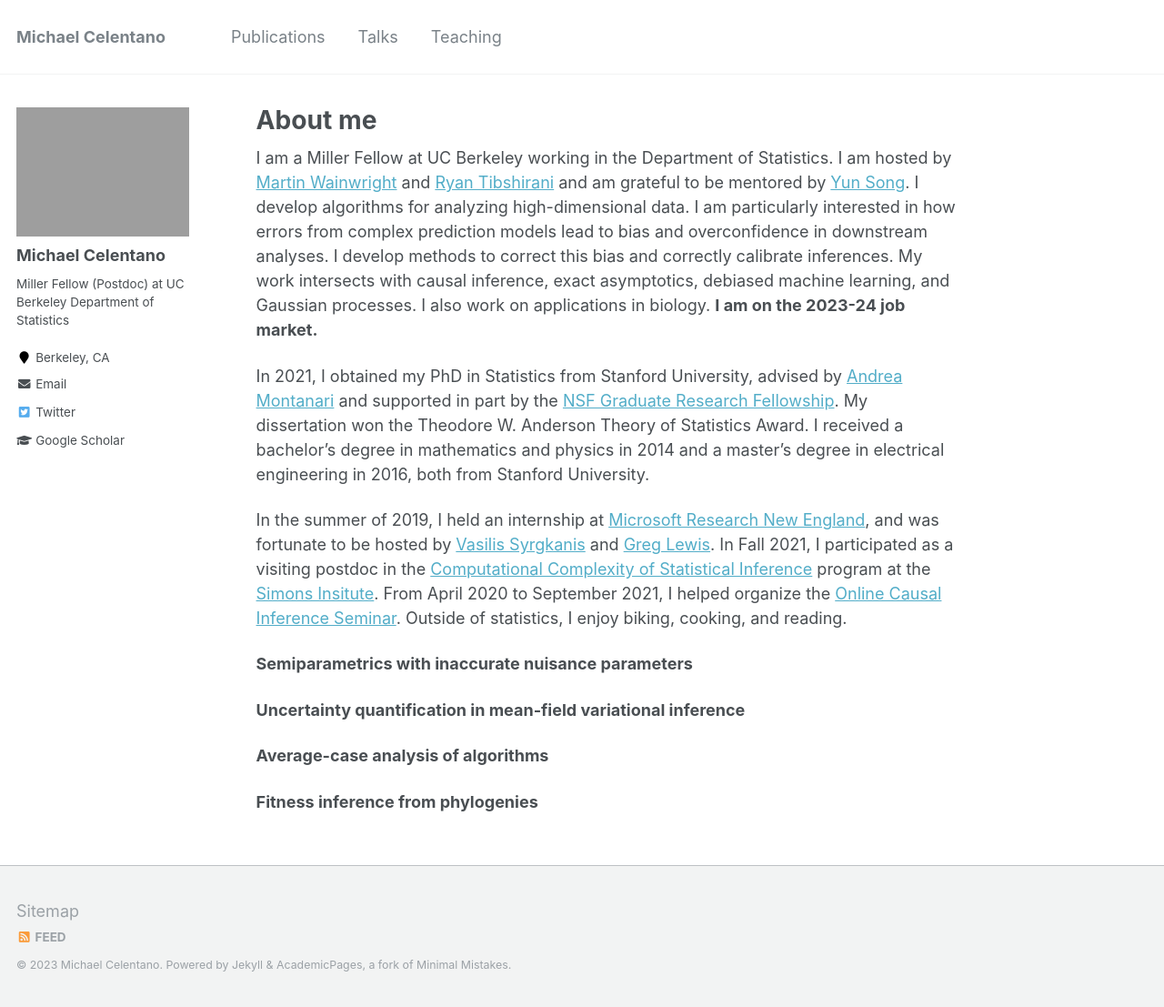
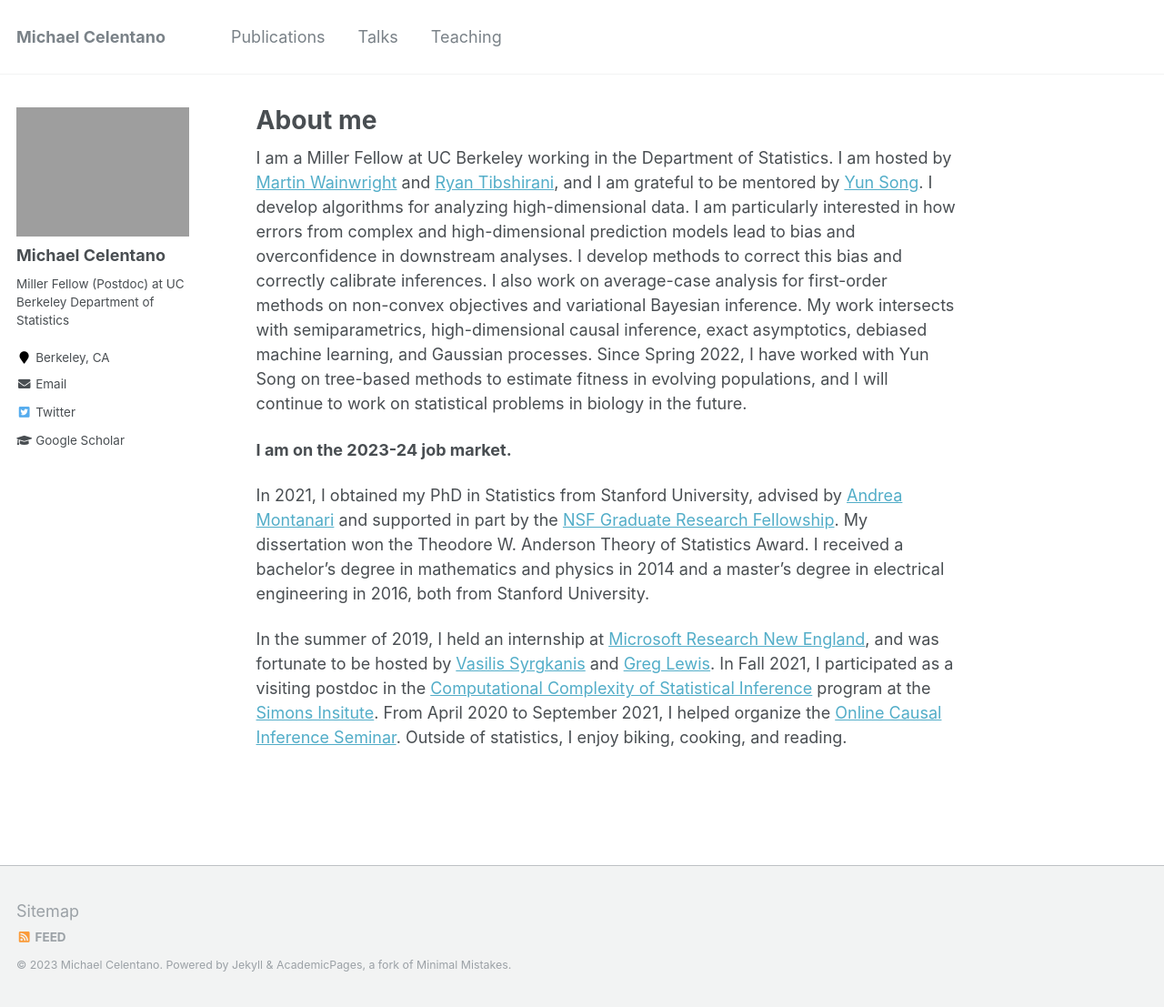
Before and after one commit to mcelentano/mcelentano.github.io, a Jekyll site: the page built from _pages/about.md, in a window 1280 px wide and 1107 px high. Shown: the whole window at 91% size. Built offline with Jekyll 4.4.1, drawn with Linux system fonts in a browser that asks for light colours.

Commit message:
Modified about.md bio

```diff
--- a/_pages/about.md
+++ b/_pages/about.md
@@ -8,17 +8,10 @@ redirect_from:
   - /about.html
 ---
 
-I am a Miller Fellow at UC Berkeley working in the Department of Statistics. I am hosted by [Martin Wainwright](https://computing.mit.edu/martin-wainwright/) and [Ryan Tibshirani](https://www.stat.berkeley.edu/~ryantibs/) and am grateful to be mentored by [Yun Song](http://people.eecs.berkeley.edu/~yss/). I develop algorithms for analyzing high-dimensional data. I am particularly interested in how errors from complex prediction models lead to bias and overconfidence in downstream analyses. I develop methods to correct this bias and correctly calibrate inferences. My work intersects with causal inference, exact asymptotics, debiased machine learning, and Gaussian processes. I also work on applications in biology. **I am on the 2023-24 job market.**
+I am a Miller Fellow at UC Berkeley working in the Department of Statistics. I am hosted by [Martin Wainwright](https://computing.mit.edu/martin-wainwright/) and [Ryan Tibshirani](https://www.stat.berkeley.edu/~ryantibs/), and I am grateful to be mentored by [Yun Song](http://people.eecs.berkeley.edu/~yss/). I develop algorithms for analyzing high-dimensional data. I am particularly interested in how errors from complex and high-dimensional prediction models lead to bias and overconfidence in downstream analyses. I develop methods to correct this bias and correctly calibrate inferences. I also work on average-case analysis for first-order methods on non-convex objectives and variational Bayesian inference. My work intersects with semiparametrics, high-dimensional causal inference, exact asymptotics, debiased machine learning, and Gaussian processes. Since Spring 2022, I have worked with Yun Song on tree-based methods to estimate fitness in evolving populations, and I will continue to work on statistical problems in biology in the future.
+
+**I am on the 2023-24 job market.**
 
 In 2021, I obtained my PhD in Statistics from Stanford University, advised by [Andrea Montanari](http://web.stanford.edu/~montanar/) and supported in part by the [NSF Graduate Research Fellowship](https://www.nsfgrfp.org/). My dissertation won the Theodore W. Anderson Theory of Statistics Award. I received a bachelor's degree in mathematics and physics in 2014 and a master's degree in electrical engineering in 2016, both from Stanford University.
 
 In the summer of 2019, I held an internship at [Microsoft Research New England](https://www.microsoft.com/en-us/research/lab/microsoft-research-new-england/), and was fortunate to be hosted by [Vasilis Syrgkanis](https://vsyrgkanis.com/) and [Greg Lewis](https://www.gregmlewis.com/). In Fall 2021, I participated as a visiting postdoc in the [Computational Complexity of Statistical Inference](https://simons.berkeley.edu/programs/computational-complexity-statistical-inference) program at the [Simons Insitute](https://simons.berkeley.edu/homepage). From April 2020 to September 2021, I helped organize the [Online Causal Inference Seminar](https://sites.google.com/view/ocis/). Outside of statistics, I enjoy biking, cooking, and reading.
-
-**Semiparametrics with inaccurate nuisance parameters**
-
-
-**Uncertainty quantification in mean-field variational inference**
-
-**Average-case analysis of algorithms**
-
-**Fitness inference from phylogenies**
```
